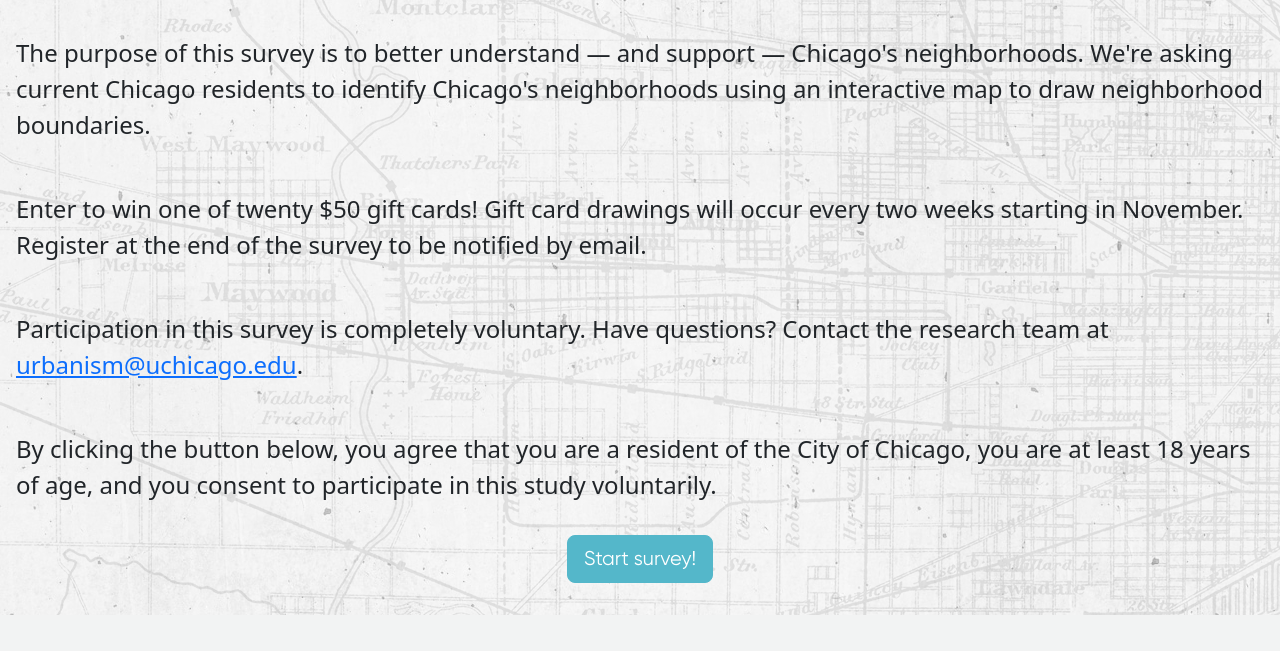
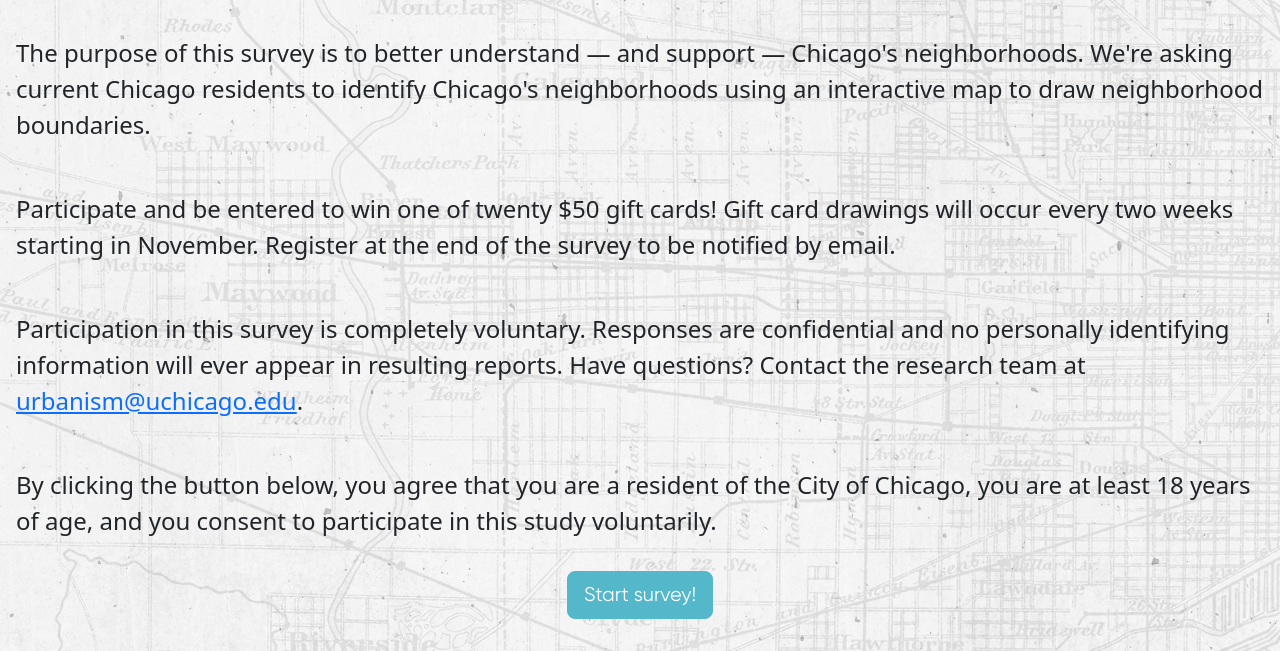
Before and after one commit to divij-sinha/neighbourhood-mapping, a Flask app: page / in a window 1280 px wide. Shown: the part 310-961 px from the top of the page. Before the commit the page ends 925 px from the top, so only its background shows below. Run offline with Flask 3, Linux system fonts and the light colour scheme.

Commit message:
Update start_page.html

```diff
--- a/app/templates/start_page.html
+++ b/app/templates/start_page.html
@@ -19,12 +19,12 @@
 </p>
 <p class="fs-4 lead p-3">
   <b>
-    Enter to win one of twenty $50 gift cards! Gift card drawings will occur every
+    Participate and be entered to win one of twenty $50 gift cards! Gift card drawings will occur every
     two weeks starting in November. Register at the end of the survey to be notified by email.
   </b>
 </p>
 <p class="fs-4 lead p-3">
-  Participation in this survey is completely voluntary. Have questions?
+  Participation in this survey is completely voluntary. Responses are confidential and no personally identifying information will ever appear in resulting reports. Have questions?
   Contact the research team at <a href="mailto:urbanism@uchicago.edu">urbanism@uchicago.edu</a>.
 </p>
 <p class="fs-4 lead p-3">
```
